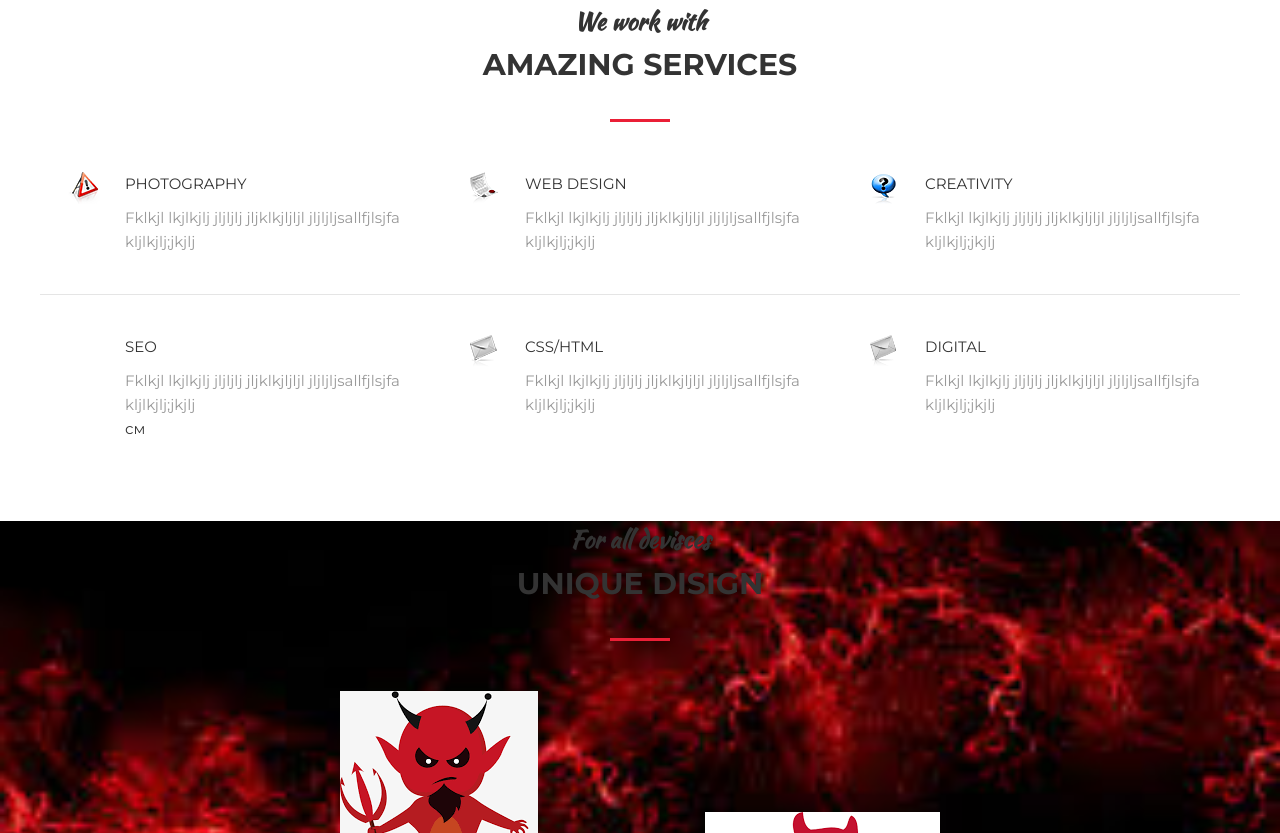
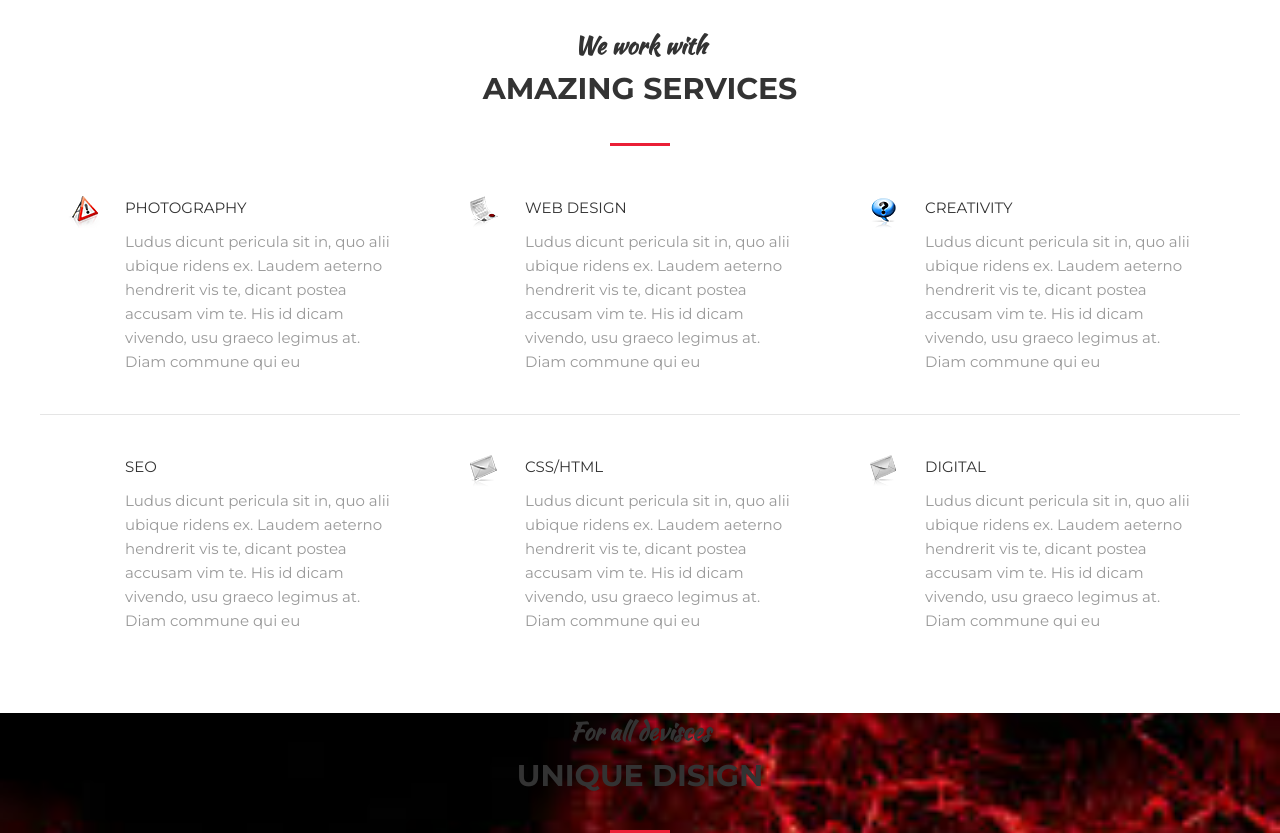
Before and after one commit to 1989andrey/Mogo, a plain HTML site: page index.html in a window 1280 px wide. Shown: the part 1833-2666 px from the top of the page. Drawn offline with Linux system fonts and the light colour scheme.

Commit message:
add lorem ipsum

```diff
--- a/index.html
+++ b/index.html
@@ -63,7 +63,15 @@
     <div class="section__header">
         <h3 class="section_suptitle">What we do</h3>
         <h2 class="section__title">Story about us</h2>
-        <div class="section__text">                     <p>fffffffffffffffffffffffffffffffffffffffffffffdfffffffffffffffffffffffffffffffffffdffffffffffffffffffffffffffffffffffffffffffвввввввввввввввввввввввввввввввввввввввввввввввввввввввввввввввввввввввввввввввввввввввввввввввввввввввввввввввввввввввввввввввввввввввввввввввввввввввввввввввв</p>
+        <div class="section__text">
+            <p>Lorem ipsum dolor sit amet, consectetur adipiscing elit,
+                sed do eiusmod tempor incididunt ut labore et dolore magna aliqua.
+                 Ut enim ad minim veniam, quis nostrud exercitation ullamco laboris
+                 nisi ut aliquip ex ea commodo consequat. Duis aute irure dolor in reprehenderit
+                  in voluptate velit esse cillum dolore eu fugiat nulla pariatur. Excepteur sint
+                   occaecat cupidatat non proident, sunt in culpa qui officia deserunt mollit anim
+                   id est laborum
+            </p>
         </div>
     </div>
 
@@ -140,7 +148,11 @@
                   src="asserts/images/services/32x32_achtung.png" alt="">
 
                   <div class="services__title">Photography</div>
-                  <div class="services__text">Fklkjl lkjlkjlj jljljlj jljklkjljljl jljljljsallfjlsjfa kljlkjlj;jkjlj</div>
+                  <div class="services__text">
+                        Ludus dicunt pericula sit in, quo alii ubique ridens ex.
+                        Laudem aeterno hendrerit vis te, dicant postea accusam vim te.
+                        His id dicam vivendo, usu graeco legimus at. Diam commune qui eu
+                    </div>
               </div>
 
               <div class="services__item">
@@ -148,7 +160,11 @@
                   src="asserts/images/services/32x32_bedingungen.png" alt="">
 
                   <div class="services__title">Web design</div>
-                  <div class="services__text">Fklkjl lkjlkjlj jljljlj jljklkjljljl jljljljsallfjlsjfa kljlkjlj;jkjlj</div>
+                  <div class="services__text">
+                        Ludus dicunt pericula sit in, quo alii ubique ridens ex.
+                        Laudem aeterno hendrerit vis te, dicant postea accusam vim te.
+                        His id dicam vivendo, usu graeco legimus at. Diam commune qui eu
+                      </div>
               </div>
 
               <div class="services__item">
@@ -156,7 +172,11 @@
                   src="asserts/images/services/32x32_faq.png" alt="">
 
                   <div class="services__title">Creativity</div>
-                  <div class="services__text">Fklkjl lkjlkjlj jljljlj jljklkjljljl jljljljsallfjlsjfa kljlkjlj;jkjlj</div>
+                  <div class="services__text">
+                        Ludus dicunt pericula sit in, quo alii ubique ridens ex.
+                        Laudem aeterno hendrerit vis te, dicant postea accusam vim te.
+                        His id dicam vivendo, usu graeco legimus at. Diam commune qui eu
+                    </div>
               </div>
 
           </div>
@@ -170,7 +190,11 @@
                   src="asserts/images/services/32x32_leuchte.png" alt="">
 
                   <div class="services__title">SEO</div>
-                  <div class="services__text">Fklkjl lkjlkjlj jljljlj jljklkjljljl jljljljsallfjlsjfa kljlkjlj;jkjlj</div>см
+                  <div class="services__text">
+                        Ludus dicunt pericula sit in, quo alii ubique ridens ex.
+                        Laudem aeterno hendrerit vis te, dicant postea accusam vim te.
+                        His id dicam vivendo, usu graeco legimus at. Diam commune qui eu
+                    </div>
               </div>
 
               <div class="services__item">
@@ -178,7 +202,11 @@
                   src="asserts/images/services/32x32_mail.png" alt="">
 
                   <div class="services__title">CSS/HTML</div>
-                  <div class="services__text">Fklkjl lkjlkjlj jljljlj jljklkjljljl jljljljsallfjlsjfa kljlkjlj;jkjlj</div>
+                  <div class="services__text">
+                        Ludus dicunt pericula sit in, quo alii ubique ridens ex.
+                        Laudem aeterno hendrerit vis te, dicant postea accusam vim te.
+                        His id dicam vivendo, usu graeco legimus at. Diam commune qui eu
+                    </div>
               </div>
 
               <div class="services__item">
@@ -186,7 +214,11 @@
                   src="asserts/images/services/32x32_mail_2.png" alt="">
 
                   <div class="services__title">Digital</div>
-                  <div class="services__text">Fklkjl lkjlkjlj jljljlj jljklkjljljl jljljljsallfjlsjfa kljlkjlj;jkjlj</div>
+                  <div class="services__text">
+                        Ludus dicunt pericula sit in, quo alii ubique ridens ex.
+                        Laudem aeterno hendrerit vis te, dicant postea accusam vim te.
+                        His id dicam vivendo, usu graeco legimus at. Diam commune qui eu
+                    </div>
               </div>
 
           </div>
```
